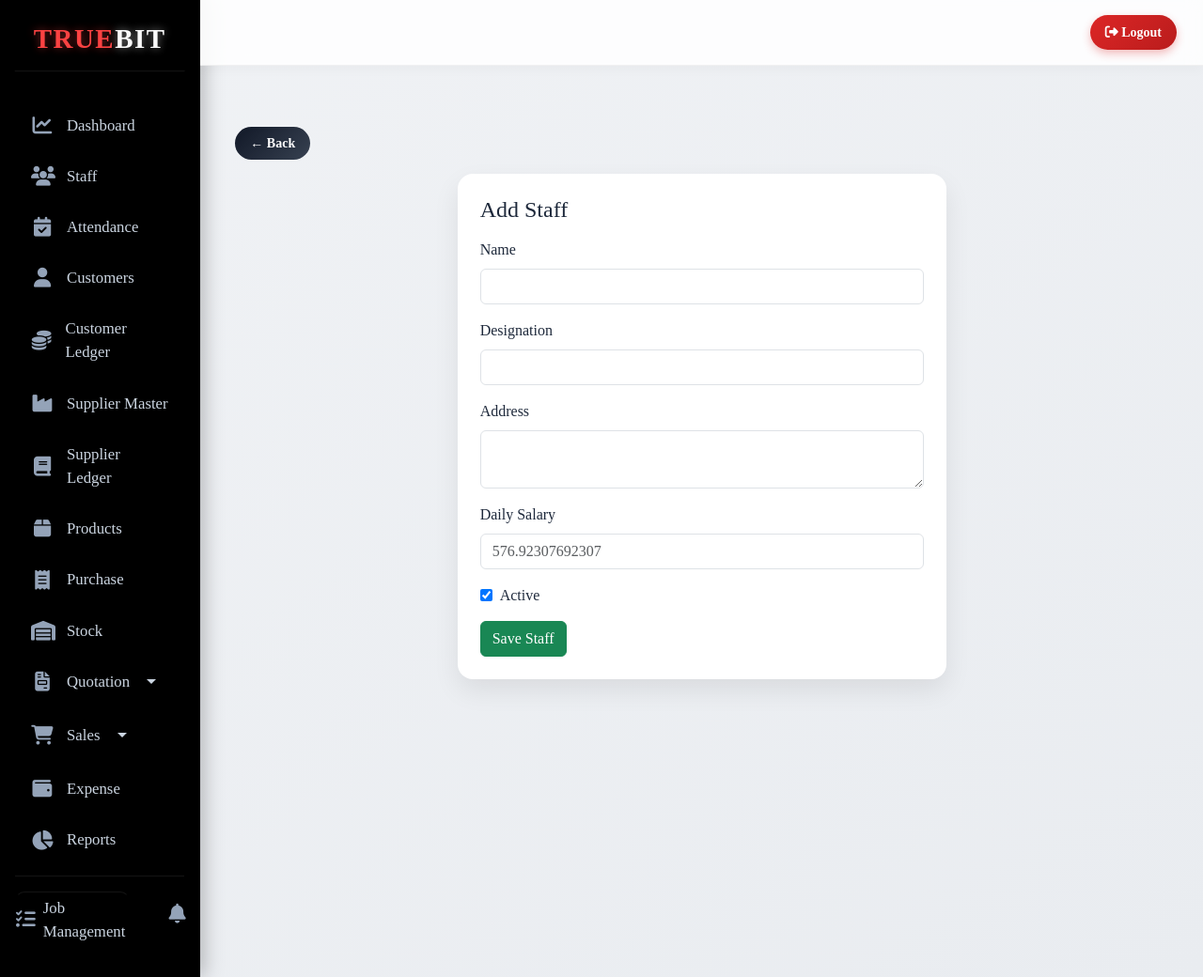
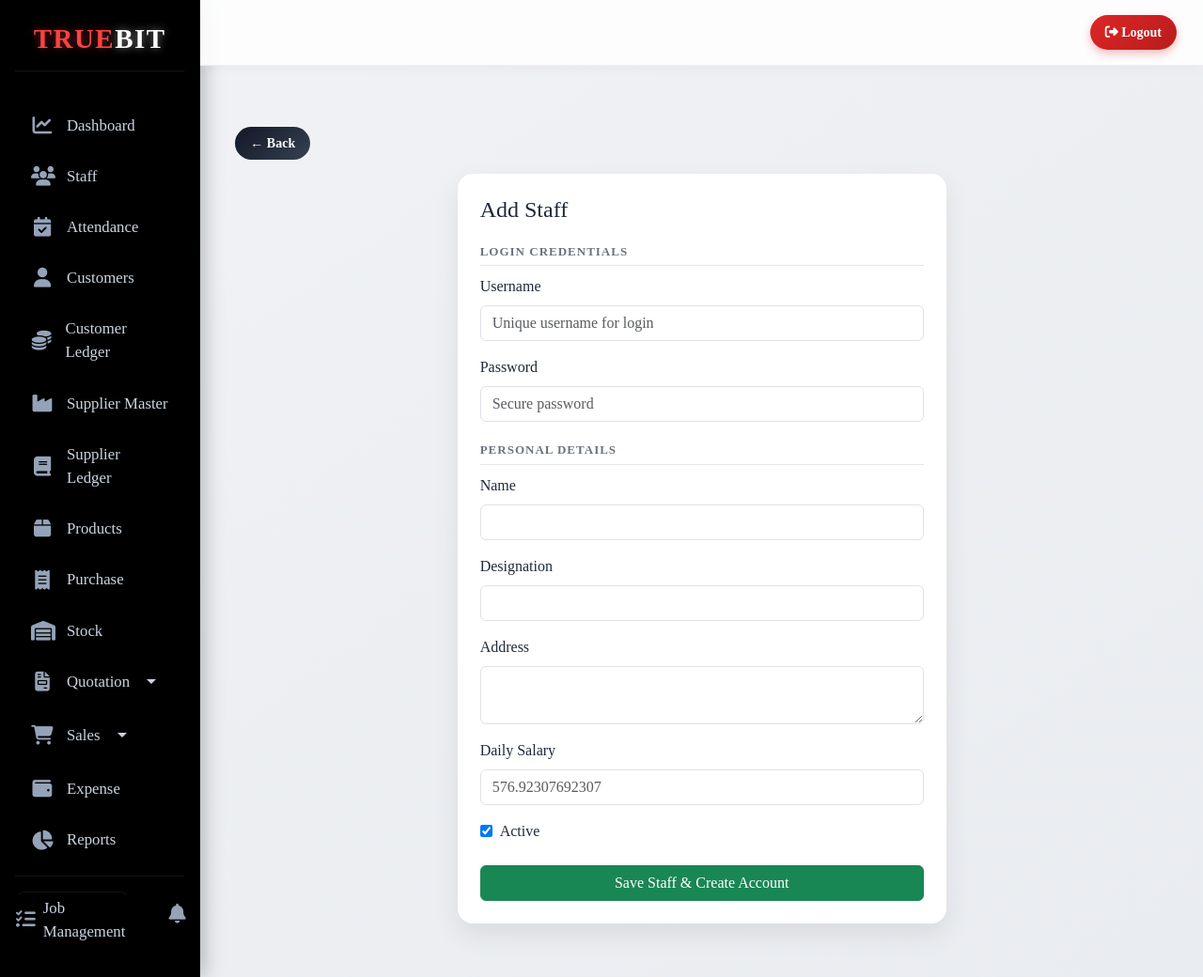
Before and after one commit to Adithajayan/trueapps, a Django app: page /staff/add/ in a window 1280 px wide. Shown: the whole page at 94% size. Run offline with Django 5.2, Linux system fonts and the light colour scheme; the visitor is signed in with stand-in values (Sample User, id 1); data that the repository does not hold is empty; some libraries are stand-ins or nearby versions.

Commit message:
Staff login and security updates completed

```diff
--- a/staff/models.py
+++ b/staff/models.py
@@ -1,15 +1,17 @@
 from django.db import models
 from decimal import Decimal
+from django.contrib.auth.models import User
 
 class Staff(models.Model):
+    user = models.OneToOneField(User, on_delete=models.CASCADE, null=True, blank=True)
     name = models.CharField(max_length=100)
     designation = models.CharField(max_length=100)
     address = models.TextField()
-    # 👇 DAILY salary (decimal support)
     daily_salary = models.DecimalField(
         max_digits=15,
         decimal_places=10
     )
     status = models.BooleanField(default=True)
+
     def __str__(self):
         return self.name
--- a/staff/views.py
+++ b/staff/views.py
@@ -19,31 +19,54 @@ from .models import Staff
 # STAFF ADD
 # =========================
 from decimal import Decimal
+
+
 from django.shortcuts import render, redirect
 from django.contrib.auth.decorators import login_required
+from django.contrib.auth.models import User
+from django.contrib import messages
 from .models import Staff
+
 
 @login_required
 def staff_add(request):
-
     if request.method == 'POST':
         name = request.POST.get('name')
         designation = request.POST.get('designation')
         address = request.POST.get('address')
         daily_salary = request.POST.get('daily_salary')
 
+        # Login credentials from form
+        username = request.POST.get('username')
+        password = request.POST.get('password')
+
         # ✅ SAFE STATUS LOGIC
         status = True if request.POST.get('status') else False
 
-        Staff.objects.create(
-            name=name,
-            designation=designation,
-            address=address,
-            daily_salary=daily_salary,
-            status=status
-        )
+        # Check if username already exists
+        if User.objects.filter(username=username).exists():
+            messages.error(request, "Username already exists. Please choose another one.")
+            return render(request, 'staff/staff_add.html')
 
-        return redirect('staff_list')
+        try:
+            # 1. Create User for login
+            new_user = User.objects.create_user(username=username, password=password)
+
+            # 2. Link User to Staff model
+            Staff.objects.create(
+                user=new_user,
+                name=name,
+                designation=designation,
+                address=address,
+                daily_salary=daily_salary,
+                status=status
+            )
+
+            messages.success(request, f"Staff {name} added successfully.")
+            return redirect('staff_list')
+
+        except Exception as e:
+            messages.error(request, f"Error occurred: {e}")
 
     return render(request, 'staff/staff_add.html')
 
@@ -52,30 +75,50 @@ def staff_add(request):
 
 
 # STAFF EDIT
+from django.shortcuts import render, redirect, get_object_or_404
+from django.contrib.auth.decorators import login_required
+from django.contrib.auth.models import User
+from django.contrib import messages
+from decimal import Decimal
+from .models import Staff
+
+
 @login_required
 def staff_edit(request, pk):
-
     staff = get_object_or_404(Staff, pk=pk)
 
     if request.method == 'POST':
-
+        # Basic Details
         staff.name = request.POST.get('name')
         staff.designation = request.POST.get('designation')
         staff.address = request.POST.get('address')
-
-        staff.daily_salary = Decimal(
-            request.POST.get('daily_salary')
-        )
-
+        staff.daily_salary = Decimal(request.POST.get('daily_salary'))
         staff.status = request.POST.get('status') == 'on'
 
+        # Login Update Logic
+        new_username = request.POST.get('username')
+        new_password = request.POST.get('password')
+
+        if new_username:
+            if staff.user:
+                # Update existing user
+                u = staff.user
+                u.username = new_username
+                if new_password:  # Password undo enkil mathram update cheyyuka
+                    u.set_password(new_password)
+                u.save()
+            else:
+                # Create new user for old staff
+                if User.objects.filter(username=new_username).exists():
+                    messages.error(request, "Username already taken!")
+                    return render(request, 'staff/staff_edit.html', {'staff': staff})
+
+                new_user = User.objects.create_user(username=new_username, password=new_password)
+                staff.user = new_user
+
         staff.save()
-
+        messages.success(request, "Staff updated successfully.")
         return redirect('staff_list')
-
-    return render(request, 'staff/staff_edit.html', {
-        'staff': staff
-    })
 
     return render(request, 'staff/staff_edit.html', {'staff': staff})
 
--- a/templates/base.html
+++ b/templates/base.html
@@ -321,6 +321,7 @@
             <h4 class="logo">
                 <span class="true">TRUE</span><span class="bit">BIT</span>
             </h4>
+            {% if user.is_superuser %}
 
             <a href="/dashboard/"><i class="fa fa-chart-line"></i> Dashboard</a>
             <a href="/staff/"><i class="fa fa-users"></i> Staff</a>
@@ -373,6 +374,7 @@
             <a href="{% url 'reports_home' %}">
                 <i class="fa fa-chart-pie"></i> Reports
             </a>
+            {% endif %}
 
             <div class="d-flex align-items-center">
                 <!-- JOB MANAGEMENT -->
--- a/templates/staff/staff_add.html
+++ b/templates/staff/staff_add.html
@@ -2,7 +2,6 @@
 {% block content %}
 
 <style>
-
 /* ===== BACK BUTTON ===== */
 .back-btn{
     display:inline-flex;
@@ -35,6 +34,19 @@
     box-shadow:0 12px 28px rgba(0,0,0,0.08);
 }
 
+/* SECTION DIVIDER */
+.section-title {
+    font-size: 13px;
+    text-transform: uppercase;
+    color: #6b7280;
+    letter-spacing: 1px;
+    font-weight: 700;
+    margin-top: 20px;
+    margin-bottom: 10px;
+    border-bottom: 1px solid #e5e7eb;
+    padding-bottom: 5px;
+}
+
 /* CHECKBOX */
 .checkbox-box{
     display:flex;
@@ -45,27 +57,21 @@
 
 /* MOBILE */
 @media(max-width:768px){
-
     .form-card{
         padding:18px;
     }
-
     .form-card h4{
         font-size:18px;
     }
-
     .btn{
         font-size:13px;
         padding:7px 12px;
     }
-
 }
-
 </style>
 
 <div class="container mt-4">
 
-    <!-- BACK BUTTON -->
     <a href="{% url 'staff_list' %}" class="back-btn">
         ← Back
     </a>
@@ -74,12 +80,42 @@
 
         <h4 class="mb-3">Add Staff</h4>
 
+        {% if messages %}
+            {% for message in messages %}
+                <div class="alert alert-{{ message.tags }} alert-dismissible fade show" role="alert">
+                    {{ message }}
+                    <button type="button" class="btn-close" data-bs-dismiss="alert" aria-label="Close"></button>
+                </div>
+            {% endfor %}
+        {% endif %}
+
         <form method="post">
             {% csrf_token %}
 
+            <div class="section-title">Login Credentials</div>
+
+            <div class="mb-3">
+                <label class="form-label">Username</label>
+                <input type="text"
+                       name="username"
+                       class="form-control"
+                       placeholder="Unique username for login"
+                       required>
+            </div>
+
+            <div class="mb-3">
+                <label class="form-label">Password</label>
+                <input type="password"
+                       name="password"
+                       class="form-control"
+                       placeholder="Secure password"
+                       required>
+            </div>
+
+            <div class="section-title">Personal Details</div>
+
             <div class="mb-3">
                 <label class="form-label">Name</label>
-
                 <input type="text"
                        name="name"
                        class="form-control"
@@ -88,7 +124,6 @@
 
             <div class="mb-3">
                 <label class="form-label">Designation</label>
-
                 <input type="text"
                        name="designation"
                        class="form-control">
@@ -96,15 +131,13 @@
 
             <div class="mb-3">
                 <label class="form-label">Address</label>
-
                 <textarea name="address"
-                          class="form-control"></textarea>
+                          class="form-control"
+                          rows="2"></textarea>
             </div>
 
-            <!-- DAILY SALARY -->
             <div class="mb-3">
                 <label class="form-label">Daily Salary</label>
-
                 <input type="text"
                        name="daily_salary"
                        class="form-control"
@@ -112,18 +145,19 @@
                        required>
             </div>
 
-            <!-- STATUS -->
             <div class="checkbox-box">
                 <input type="checkbox"
+                       id="status"
                        name="status"
                        checked>
-
-                <label>Active</label>
+                <label for="status">Active</label>
             </div>
 
-            <button class="btn btn-success">
-                Save Staff
-            </button>
+            <div class="d-grid mt-4">
+                <button class="btn btn-success">
+                    Save Staff & Create Account
+                </button>
+            </div>
 
         </form>
 
```
Also changed, not shown: accounts/views.py (+15 -8 lines), config/settings.py (+8 -2 lines), templates/staff/staff_edit.html (+61 -30 lines), staff/migrations/0007_staff_user.py (added).
